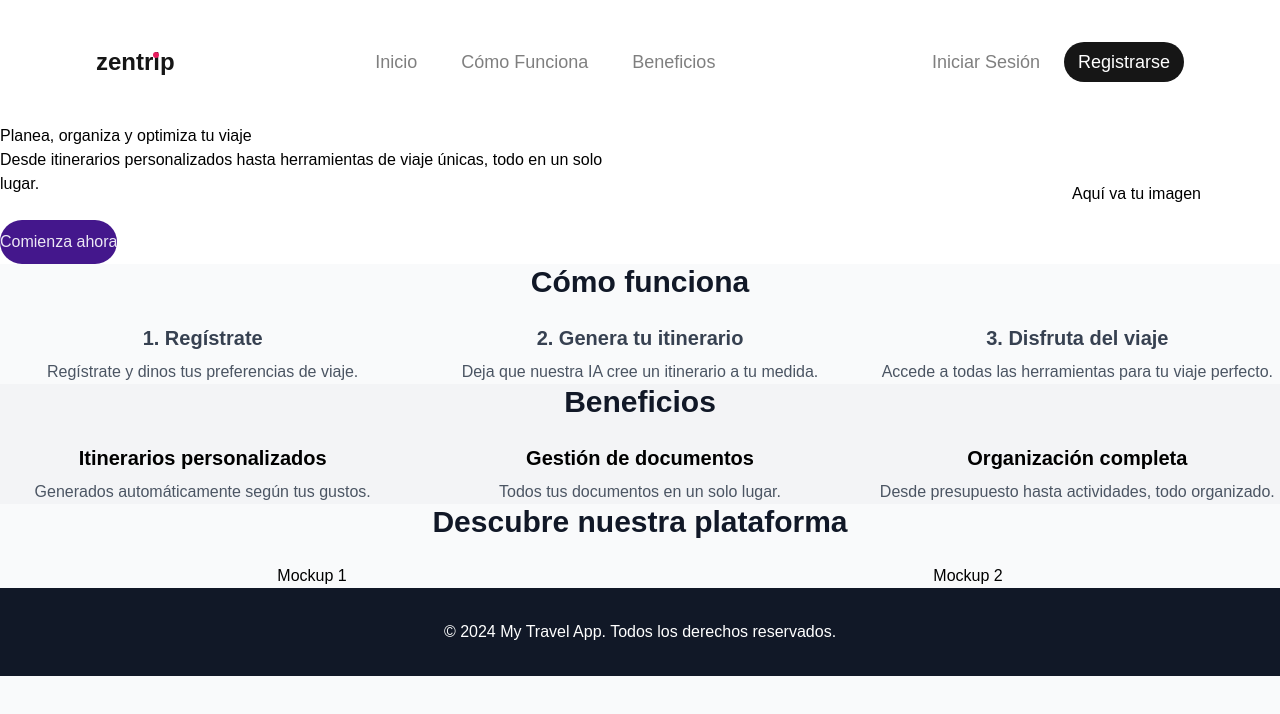
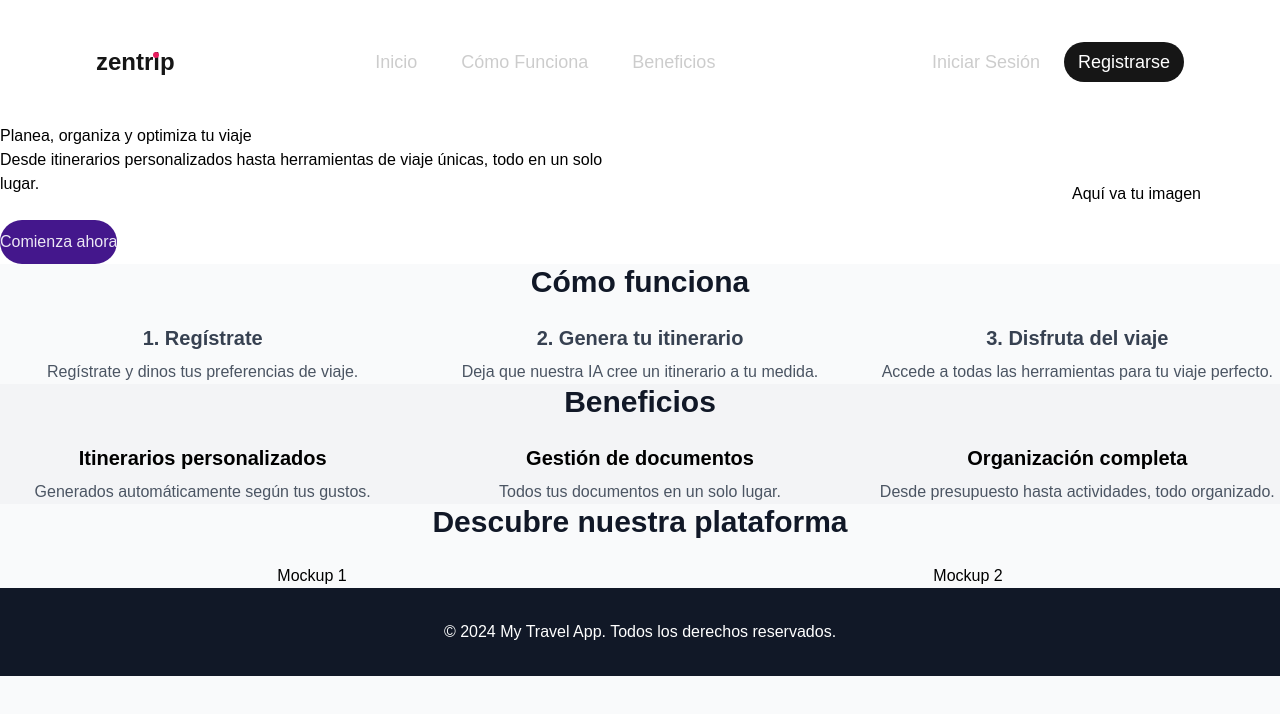
Before and after one commit to Ignacio918/viajes-app, a React (Vite) app in the folder viajes-app/: page / in a window 1280 px wide. Shown: the top 714 px of the page. Built offline with nearby package versions, Linux system fonts and the light colour scheme; a web font is replaced by a local one.

Commit message:
arreglos que rompe la ia

```diff
--- a/viajes-app/src/styles/Navbar.css
+++ b/viajes-app/src/styles/Navbar.css
@@ -27,7 +27,7 @@
 }
 
 .nav-link {
-  @apply flex justify-center items-center text-lg font-normal text-black/50 px-4 py-4 rounded-full transition-colors;
+  @apply flex justify-center items-center text-lg font-normal text-black/20 px-4 py-4 rounded-full transition-colors;
 }
 
 .nav-link:hover {
@@ -39,7 +39,7 @@
 }
 
 .auth-button {
-  @apply flex justify-center items-center text-lg font-normal text-black/50 px-4 py-4 rounded-full;
+  @apply flex justify-center items-center text-lg font-normal text-black/20 px-4 py-4 rounded-full;
 }
 
 .register-button {
```
